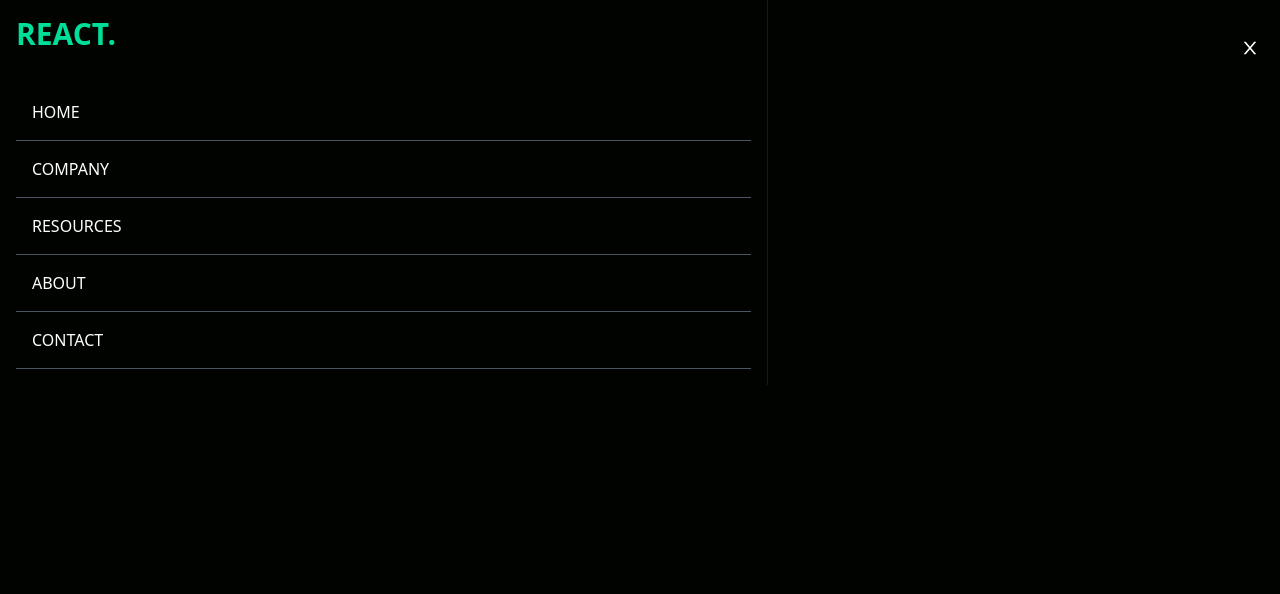
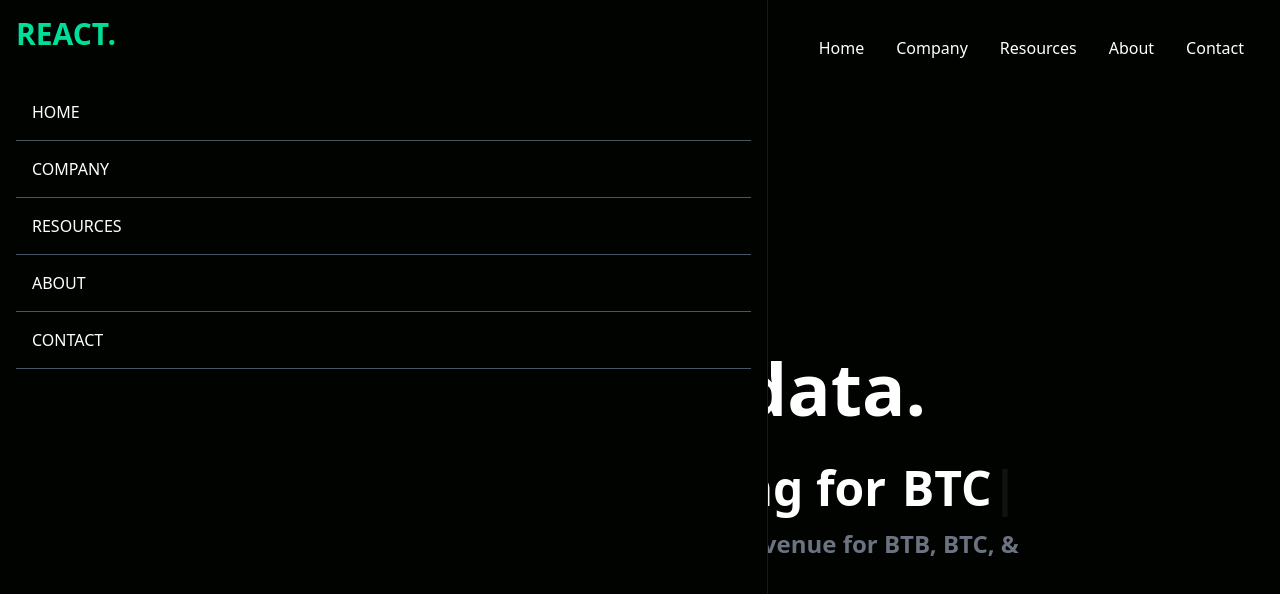
Before and after one commit to tiagoc0sta/data-finance-yt, a React (Create React App) app: page / in a window 1280 px wide. Shown: the top 594 px of the page. Built offline with nearby package versions, Linux system fonts and the light colour scheme.

Commit message:
add hero details

```diff
--- a/package.json
+++ b/package.json
@@ -10,6 +10,7 @@
     "react-dom": "^18.2.0",
     "react-icons": "^4.7.1",
     "react-scripts": "5.0.1",
+    "react-typed": "^1.2.0",
     "web-vitals": "^2.1.0"
   },
   "scripts": {
--- a/src/App.js
+++ b/src/App.js
@@ -1,10 +1,12 @@
 import React from 'react';
+import Hero from './components/Hero';
 import Navbar from './components/Navbar';
 
 function App() {
   return (
     <div>
       <Navbar/>
+      <Hero/>
     </div>
   );
 }
--- /dev/null
+++ b/src/components/Hero.jsx
@@ -0,0 +1,29 @@
+import React from 'react';
+import Typed from 'react-typed';
+
+const Hero = () => {
+  return (
+    <div className='text-white'>
+      <div className='max-w-[800px] w-full h-screen mx-auto text-center flex flex-col justify-center'>
+        <p className='text-[#00df9a]'>GROWING WITH DATA ANALYTICS</p>
+        <h1 className='md:text-7xl sm:text-6xl text-4xl font-bold md:py-6 '>
+          Grow with data.
+        </h1>
+        <div className='flex justify-center items-center'>
+          <p className='md:text-5xl sm:text-4xl text-xl font-bold py-4'>Fast, flexible financing for </p>
+          <Typed
+            className='md:text-5xl sm:text-4xl text-xl font-bold md:pl-4 pl-2'
+            strings={['BTB', 'BTC', 'SAAS' ]}
+            typedSpeed={120}
+            backSpeed={140}
+            loop
+          />
+        </div>
+          <p className='md:text-2xl text-xl font-bold text-gray-500'>Monitor your data analytics to increase revenue for BTB, BTC, & SASS platforms.</p>
+          <button className='bg-[#00df9a] w-[200px] rounded-md font-medium my-6 mx-auto py-3 text-black'>Get Start</button>
+      </div>
+    </div>
+  )
+}
+
+export default Hero
--- a/src/components/Navbar.jsx
+++ b/src/components/Navbar.jsx
@@ -12,20 +12,19 @@ const Navbar = () => {
   return (
     <div className=' flex justify-between items-center h-24 max-w-[1240px] mx-auto text-white'>
       <h1 className='w-full text-3xl font-bold text-[#00df9a]'>REACT.</h1>
-      <ul className='flex hidden'>
+      <ul className='hidden md:flex'>
         <li className='p-4'>Home</li>
         <li className='p-4'>Company</li>
         <li className='p-4'>Resources</li>
         <li className='p-4'>About</li>
         <li className='p-4'>Contact</li>
       </ul>
-      <div>
+      <div onClick={handleNav} className='block md:hidden'>
         {!nav ? <AiOutlineClose size={20}/>: <AiOutlineMenu size={20}/> } {/* if nav is not true, display AiOutlineMenu else */}
 
       </div>
-      <div className='fixed left-0 top-0 w-[60%] border-r border-r-gray-900 bg-[#000300]'>
+      <div className={!nav ? 'fixed left-0 top-0 w-[60%] h-full border-r border-r-gray-900 bg-[#000300] ease-in-out duration-500' : 'fixed left-[-100%]' }>
         <h1 className='w-full text-3xl font-bold text-[#00df9a] m-4'>REACT.</h1>
-
         <ul className='uppercase p-4'>
           <li className='p-4 border-b border-gray-600'>Home</li>
           <li className='p-4 border-b border-gray-600'>Company</li>
```
Also changed, not shown: 2 other files (tests, documents, lock files or other folders).
